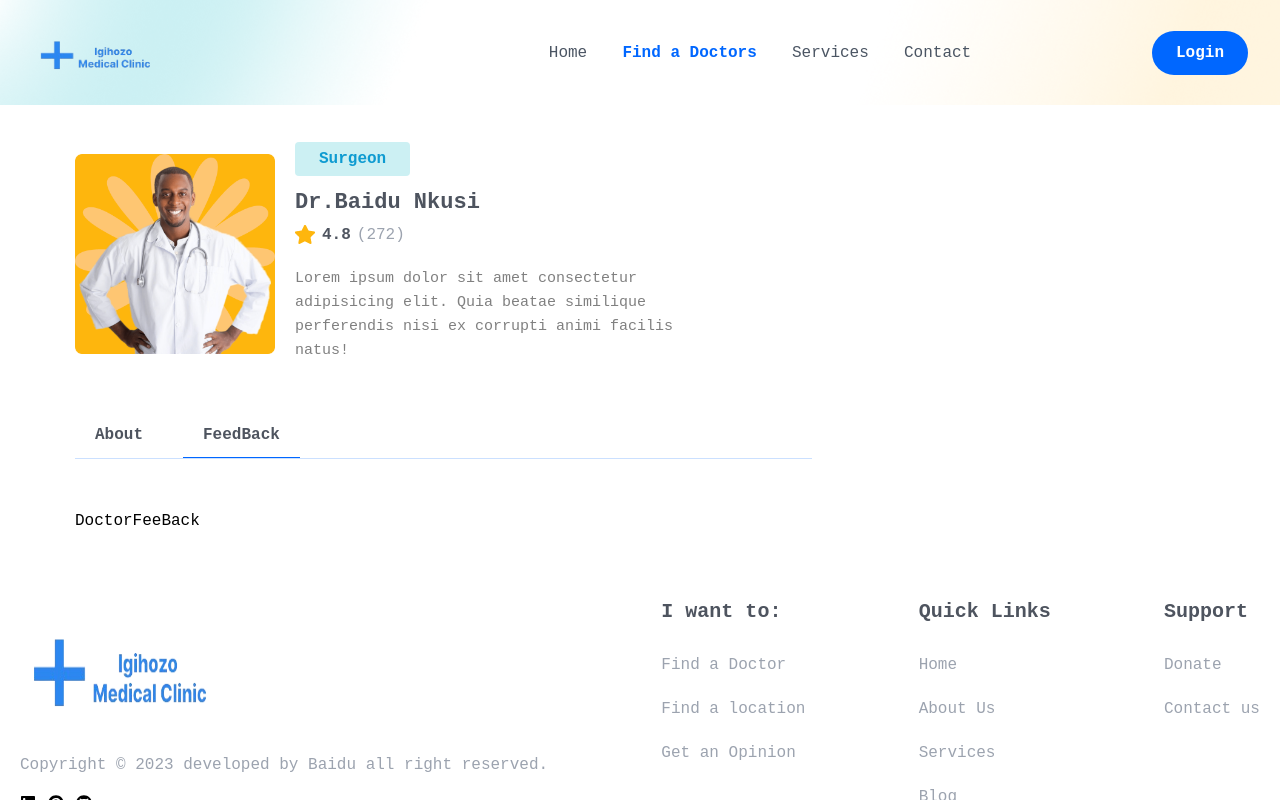
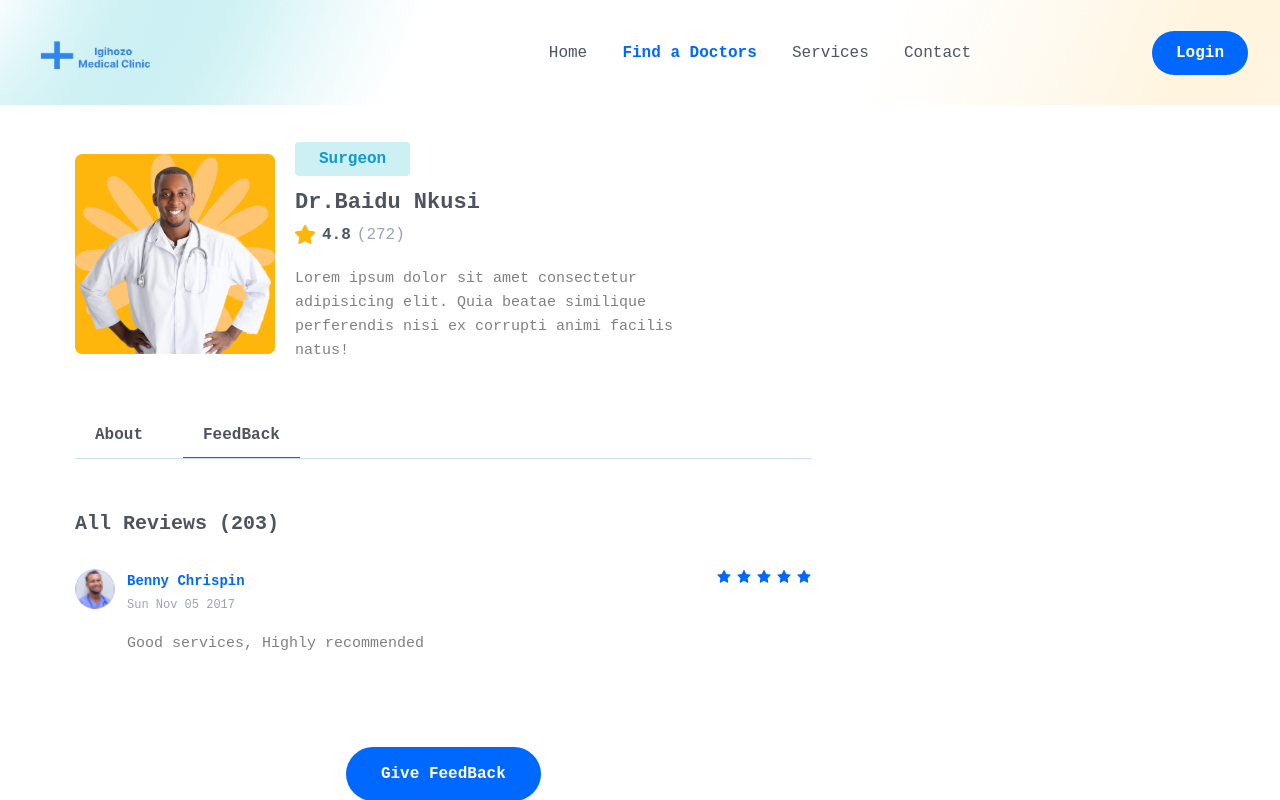
Before and after one commit to Nkusibeni23/Igihozo-Medical-Project, a React (Vite) app in the folder frontend/: page /doctors/1 in a window 1280 px wide. Both pictures are taken after a click on the button "FeedBack". Shown: the top 800 px of the page. Built offline with nearby package versions, Linux system fonts and the light colour scheme; the HTML template or start-up script is replaced by a standard one.

Commit message:
complete DoctorFeedBack section

```diff
--- a/frontend/src/pages/Doctors/DoctorAbout.jsx
+++ b/frontend/src/pages/Doctors/DoctorAbout.jsx
@@ -64,7 +64,7 @@ export default function DoctorAbout() {
           </li>
           <li className=" p-4 rounded-lg bg-[#fff9ea]">
             <span className="  text-yellowColor text-[15px] leading-6 font-semibold">
-              {formatDate("17-05-2017")}-{formatDate("11-08-2020")}
+              {formatDate("11-05-2017")}-{formatDate("11-08-2020")}
             </span>
             <p className=" text-[16px] leading-6 font-medium text-headingColor">
               Sr.Surgeon
--- a/frontend/src/pages/Doctors/DoctorFeeBack.jsx
+++ b/frontend/src/pages/Doctors/DoctorFeeBack.jsx
@@ -1,3 +1,54 @@
+import { AiFillStar } from "react-icons/ai";
+import avatar from "../../assets/images/avatar-icon.png";
+import { formatDate } from "../../utils/FormatDate";
+import { useState } from "react";
+import FeedBackForm from "./FeedBackForm";
+
 export default function DoctorFeeBack() {
-  return <div>DoctorFeeBack</div>;
+  const [showFeedBack, setFeedBack] = useState(false);
+  return (
+    <div>
+      <div className="mb-[50px]">
+        <h4 className="text-[20px] leading-[30px] font-semibold text-headingColor mb-[30px]">
+          All Reviews (203)
+        </h4>
+        <div className=" flex justify-between gap-10 mb-[30px]">
+          <div className="flex gap-3">
+            <figure>
+              <img
+                src={avatar}
+                alt="avatar image"
+                className=" w-10 h-10 rounded-full"
+              />
+            </figure>
+            <div>
+              <h5 className=" text-[14px] leading-6 text-primaryColor font-semibold">
+                {" "}
+                Benny Chrispin
+              </h5>
+              <p className=" text-[12px] leading-6 text-gray-400">
+                {formatDate("11-05-2017")}
+              </p>
+              <p className=" text_para mt-3 font-medium text-[15px]">
+                Good services, Highly recommended
+              </p>
+            </div>
+          </div>
+          <div className="flex gap-1">
+            {[...Array(5).keys()].map((_, index) => (
+              <AiFillStar key={index} color="#0067FF" />
+            ))}
+          </div>
+        </div>
+      </div>
+      {!showFeedBack && (
+        <div className="text-center">
+          <button className="btn" onClick={() => setFeedBack(true)}>
+            Give FeedBack
+          </button>
+        </div>
+      )}
+      {showFeedBack && <FeedBackForm />}
+    </div>
+  );
 }
--- /dev/null
+++ b/frontend/src/pages/Doctors/FeedBackForm.jsx
@@ -0,0 +1,71 @@
+/* eslint-disable no-unused-vars */
+import { useState } from "react";
+import { AiFillStar } from "react-icons/ai";
+
+export default function FeedBackForm() {
+  const [rating, setRating] = useState(0);
+  const [hover, setHover] = useState(0);
+  const [review, setReview] = useState("");
+
+  const handleSubmitReview = async (e) => {
+    e.preventDefault();
+
+    // later we will use our api
+  };
+
+  return (
+    <form action="">
+      <div>
+        <h3 className=" text-headingColor text-[16px] leading-6 font-semibold mb-4 mt-0">
+          {" "}
+          How would you the overall experience?{" "}
+        </h3>
+        <div>
+          {[...Array(5).keys()].map((_, index) => {
+            index += 1;
+            return (
+              <button
+                key={index}
+                type="button"
+                className={`${
+                  index < ((rating && hover) || hover)
+                    ? "text-yellowColor"
+                    : " text-gray-400"
+                } bg-transparent border-none outline-none text-[22px] cursor-pointer`}
+                onClick={() => setRating(index)}
+                onMouseEnter={() => setHover(index)}
+                onMouseLeave={() => setHover(rating)}
+                onDoubleClick={() => {
+                  setHover(0);
+                  setRating(0);
+                }}
+              >
+                <span>
+                  <AiFillStar />
+                </span>
+              </button>
+            );
+          })}
+        </div>
+      </div>
+      <div className=" mt-[30px]">
+        <h3 className=" text-headingColor text-[16px] leading-6 font-semibold mb-4 mt-0">
+          {" "}
+          Share your FeedBack or Suggestion{" "}
+        </h3>
+        <textarea
+          rows={8}
+          name="feedback"
+          id=""
+          placeholder="Write your message..."
+          onChange={(e) => setReview(e.target.value)}
+          className="w-full h-[90px] px-4 py-2 border-2 border-gray-200 rounded-md shadow-sm focus:ring-
+        yellowColor focus:border-yellowColor block"
+        />
+      </div>
+      <button type="submit" className=" btn mt-3" onSubmit={handleSubmitReview}>
+        Send FeedBack
+      </button>
+    </form>
+  );
+}
```
